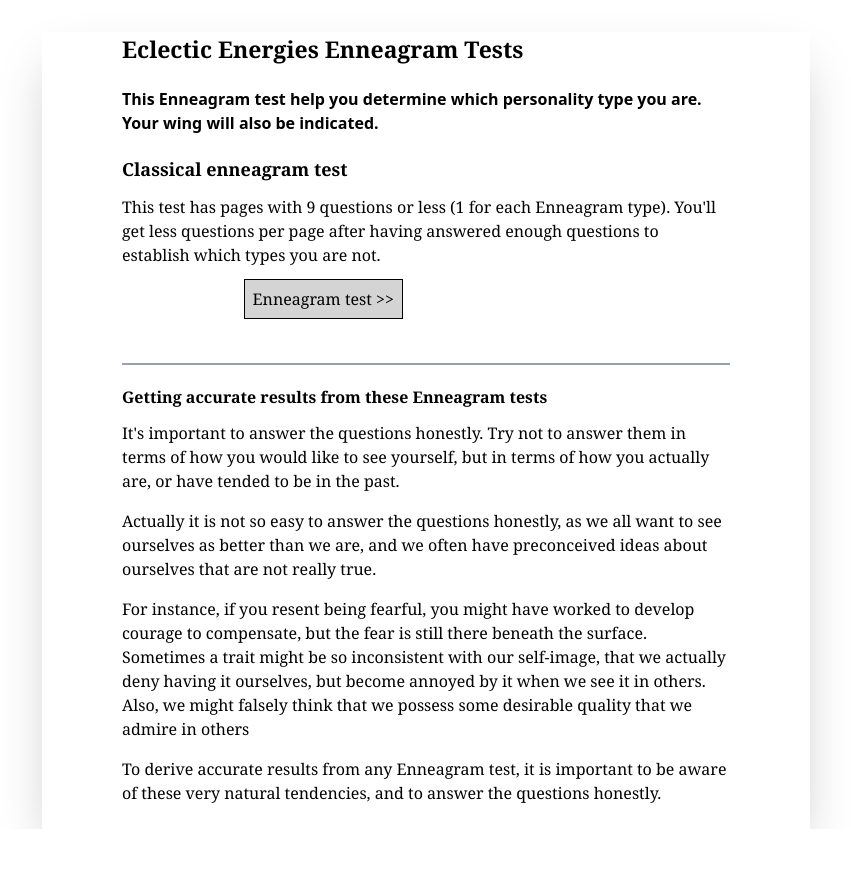
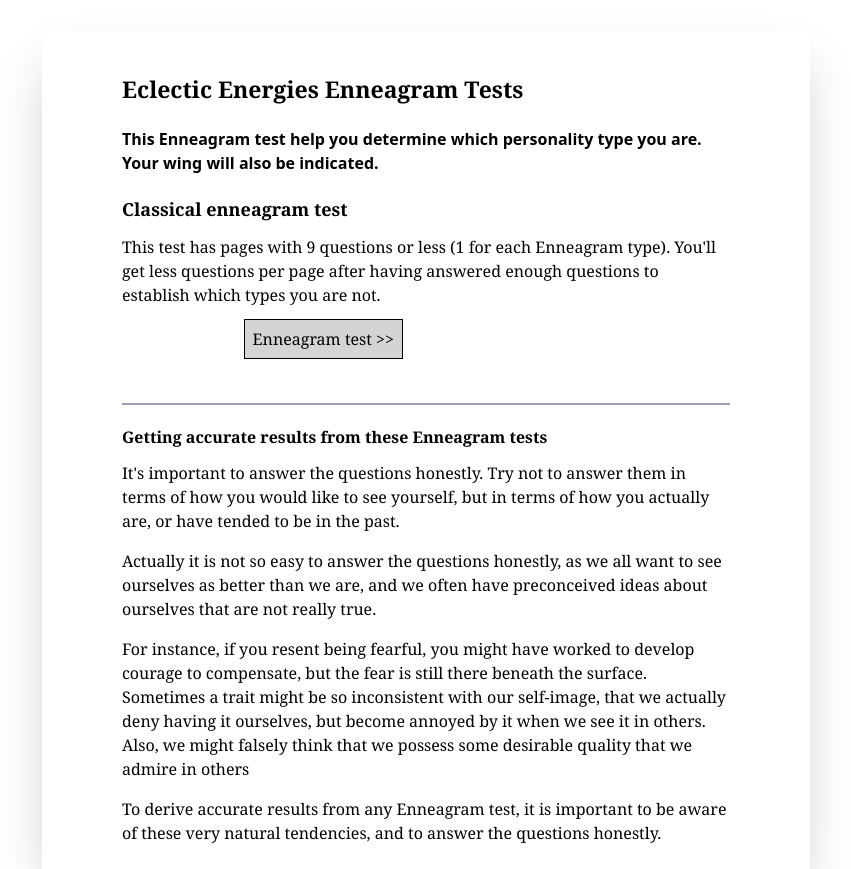
Before and after one commit to yordiyes/Personality-Test, a React (Vite) app in the folder frontend/: page /Enneagram in a window 1280 px wide. Shown: the whole page, without its empty margins (214-1065 px from the left). Before the commit the page ends 829 px from the top, so only its background shows below. Built offline with nearby package versions, Linux system fonts and the light colour scheme; no server answers.

Commit message:
Adjust padding for the EnneagramPage title for improved layout

```diff
--- a/frontend/src/pages/EnneagramPage.jsx
+++ b/frontend/src/pages/EnneagramPage.jsx
@@ -5,7 +5,7 @@
   return (
     <div className="m-4  sm:mb-0 font-serif md:w-[60%] md:mx-auto sm:m-8 sm:shadow-2xl md:px-20">
       <div>
-        <h1 className=" text-[23px] font-semibold my-5">
+        <h1 className=" text-[23px] font-semibold my-5 pt-10">
           Eclectic Energies Enneagram Tests
         </h1>
         <p className=" font-bold font-sans">
```
